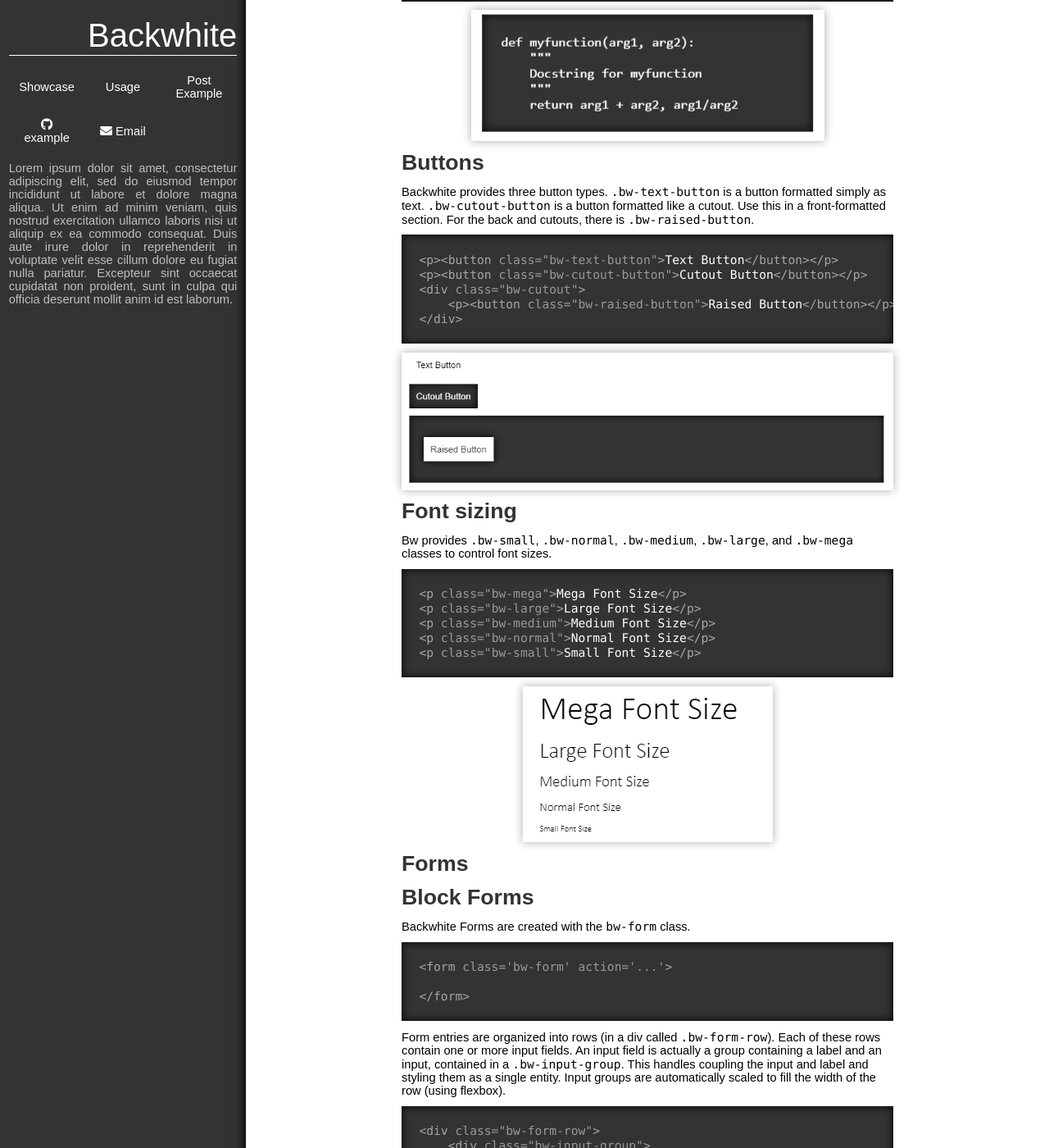
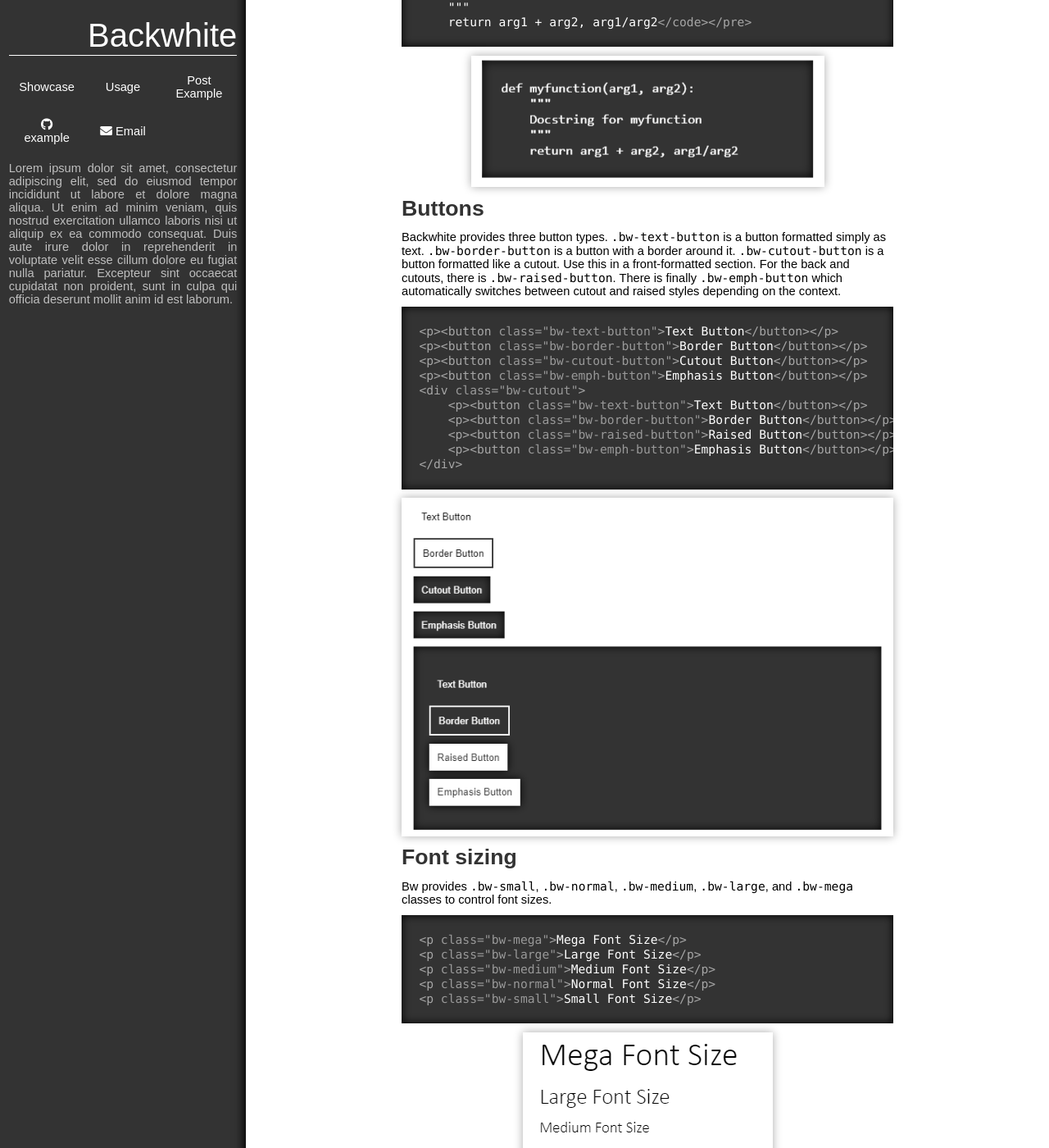
Before and after one commit to andydevs/jekyll-theme-backwhite, a Jekyll site: the page built from usage-bruh.md, in a window 1280 px wide and 1400 px high, scrolled down 14413 px. Shown: the whole window at 82% size. Built offline with Jekyll 4.4.1, drawn with Linux system fonts in a browser that asks for light colours; some of the changed text lies outside the part shown.

Commit message:
Updated usage and renamed bw-front-header to bw-page-header

````diff
--- a/_layouts/page.html
+++ b/_layouts/page.html
@@ -1,7 +1,7 @@
 ---
 layout: default
 ---
-<div class="bw-front-header">
+<div class="bw-page-header">
     <h1 class="bw-title">{{ page.title }}</h1>
     <button class='bw-action bw-show-on-mobile bw-open'>
         <span class="fas fa-chevron-right"></span>
--- a/_sass/jekyll-theme-backwhite/_front.scss
+++ b/_sass/jekyll-theme-backwhite/_front.scss
@@ -37,18 +37,4 @@
         margin-right: $spacing-unit;
         padding: $spacing-unit;
     }
-
-    // Front page header
-    .bw-front-header {
-        @extend .bw-header;
-        align-items: center !important;
-
-        // Front header action
-        .bw-action {
-            @include cutout;
-            padding: $spacing-unit 4*$spacing-unit/3 !important;
-            background-color: $back-color !important;
-            color: $white-color !important;
-        }
-    }
 }
--- a/_sass/jekyll-theme-backwhite/_misc.scss
+++ b/_sass/jekyll-theme-backwhite/_misc.scss
@@ -38,6 +38,20 @@
         border: none;
         color: inherit;
         padding: $spacing-unit;
+    }
+}
+
+// Front page header
+.bw-page-header {
+    @extend .bw-header;
+    align-items: center !important;
+
+    // Front header action
+    .bw-action {
+        @include cutout;
+        padding: $spacing-unit 4*$spacing-unit/3 !important;
+        background-color: $back-color !important;
+        color: $white-color !important;
     }
 }
 
--- a/usage-bruh.md
+++ b/usage-bruh.md
@@ -83,6 +83,8 @@
 
 The front and back usually start with main headers. These are what will contain the buttons controlling the sliding on mobile. The front panel header would usually contain the title of the page. The back panel header would contain the title of the site. On each of these there would be one button which handles opening and closing.
 
+The front panel header actually uses a special class called `.bw-page-header`, which changes the styling of the button that opens the back menu.
+
 ```html
 <body>
     <div class="bw-back">
@@ -97,7 +99,7 @@
     </div>
     <div class="bw-front">
         <div class="bw-front-container">
-            <div class='bw-header'>
+            <div class='bw-page-header'>
                 <h1 class='bw-title'>Example Header</h1>
                 <button class="bw-action bw-show-on-mobile bw-open">
                     <span class="fas fa-chevron-right"></span>
@@ -501,13 +503,18 @@
 
 ## Buttons
 
-Backwhite provides three button types. `.bw-text-button` is a button formatted simply as text. `.bw-cutout-button` is a button formatted like a cutout. Use this in a front-formatted section. For the back and cutouts, there is `.bw-raised-button`.
+Backwhite provides three button types. `.bw-text-button` is a button formatted simply as text. `.bw-border-button` is a button with a border around it. `.bw-cutout-button` is a button formatted like a cutout. Use this in a front-formatted section. For the back and cutouts, there is `.bw-raised-button`. There is finally `.bw-emph-button` which automatically switches between cutout and raised styles depending on the context.
 
 ```html
 <p><button class="bw-text-button">Text Button</button></p>
+<p><button class="bw-border-button">Border Button</button></p>
 <p><button class="bw-cutout-button">Cutout Button</button></p>
+<p><button class="bw-emph-button">Emphasis Button</button></p>
 <div class="bw-cutout">
+    <p><button class="bw-text-button">Text Button</button></p>
+    <p><button class="bw-border-button">Border Button</button></p>
     <p><button class="bw-raised-button">Raised Button</button></p>
+    <p><button class="bw-emph-button">Emphasis Button</button></p>
 </div>
 ```
 
````
Also changed, not shown: doc-images/buttons.png, doc-images/header-mobile-page.png, doc-images/page-header.png (added).
